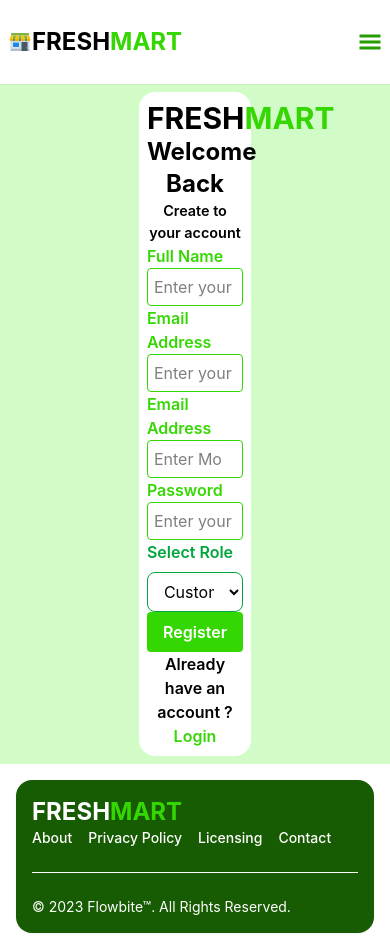
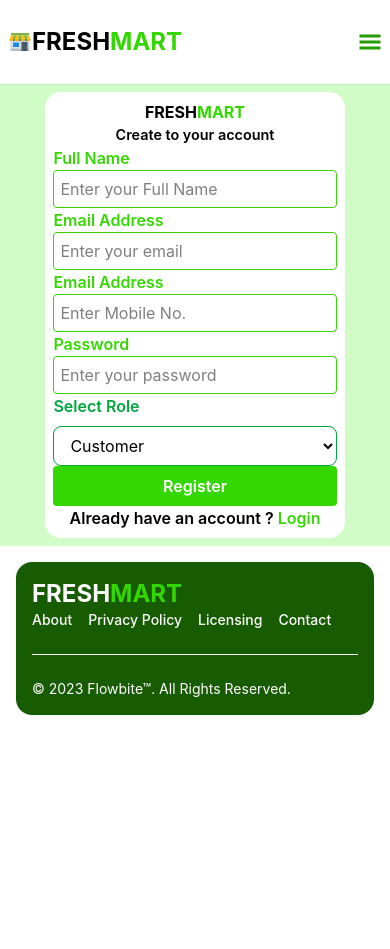
Before and after one commit to VivekAnand-5656/FreshMart---Grocery-Web-App, a React (Vite) app: page /signup in a window 390 px wide. After the commit the page ends 844 px from the top, so only its background shows below. Built offline with nearby package versions, Linux system fonts and the light colour scheme.

Commit message:
Login and Signup responsive

```diff
--- a/src/Components/Login.jsx
+++ b/src/Components/Login.jsx
@@ -62,9 +62,9 @@ const Login = () => {
     <>
       <div className=' w-full h-[90vh] bg-[#d2fcc7] flex justify-center items-center p-2 ' >
 
-        <div className='bg-[#ffffff] w-[30%] h-full rounded-2xl p-2 flex flex-col justify-center   ' >
-          <h1 className=' text-3xl font-bold uppercase text-[#000000] text-center  ' >Fresh<span className=' text-[#35d703] ' >Mart</span>  </h1 >
-          <p className=' text-center font-bold text-2xl ' >Welcome Back</p>
+        <div className='bg-[#ffffff] sm:w-[30%] w-[80%] h-full rounded-2xl p-2 flex flex-col justify-center   ' >
+          <h1 className=' sm:text-[1.2em] font-bold uppercase text-[#000000] text-center  ' >Fresh<span className=' text-[#35d703] ' >Mart</span>  </h1 >
+          <p className=' text-center font-bold text-2xl ' >Welcome Back 👋 </p>
           <p className=' text-center font-semibold text-[0.9rem] ' >Login to your account</p>
           <form
             onSubmit={handle_login}
@@ -92,7 +92,7 @@ const Login = () => {
 
         {/* ========= Loader ======== */}
         {
-          loading &&(
+          loading && (
             <div className=' w-full h-full fixed flex justify-center items-center bg-[#ffffff76]  ' >
               <DotLottieReact
                 src={successanim}
--- a/src/Components/Signup.jsx
+++ b/src/Components/Signup.jsx
@@ -52,9 +52,8 @@ const Signup = () => {
   return (
     <>
       <div className=' w-full h-auto bg-[#d2fcc7] flex justify-center items-center p-2 ' >
-        <div className='bg-[#ffffff] w-[30%] h-full rounded-2xl p-2 flex flex-col justify-center   ' >
-          <h1 className=' text-3xl font-bold uppercase text-[#000000] text-center  ' >Fresh<span className=' text-[#35d703] ' >Mart</span>  </h1>
-          <p className=' text-center font-bold text-2xl ' >Welcome Back</p>
+        <div className='bg-[#ffffff] sm:w-[30%] w-[80%] h-full rounded-2xl p-2 flex flex-col justify-center   ' >
+          <h1 className=' sm:text-[1.2em] font-bold uppercase text-[#000000] text-center  ' >Fresh<span className=' text-[#35d703] ' >Mart</span>  </h1 >
           <p className=' text-center font-semibold text-[0.9rem] ' >Create to your account</p>
           <form
             onSubmit={handle_signup}
```
Lines whose indentation alone changed are shown as unchanged.
